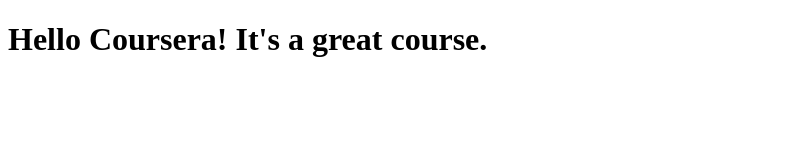
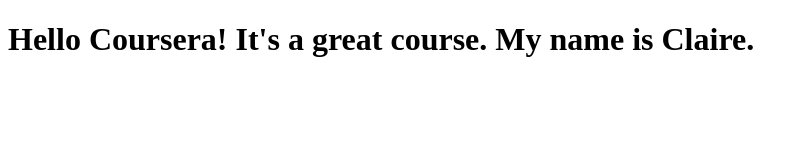
Before and after one commit to rysclr/coursera-test, a plain HTML site: page index.html in a window 1280 px wide. Shown: the whole page, without its empty margins (0-808 px from the left). Drawn offline with Linux system fonts and the light colour scheme.

Commit message:
body change

```diff
--- a/index.html
+++ b/index.html
@@ -4,6 +4,6 @@
     <title>Hello Coursera!</title>
 </head>
 <body>
-    <h1> Hello Coursera! It's a great course.</h1>
+    <h1> Hello Coursera! It's a great course. My name is Claire.</h1>
 </body>
 </html>
```
